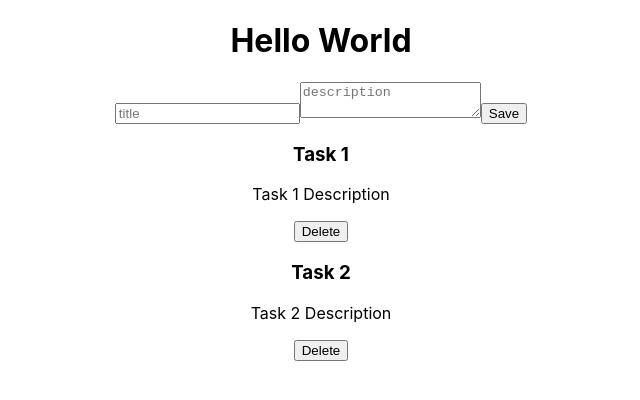
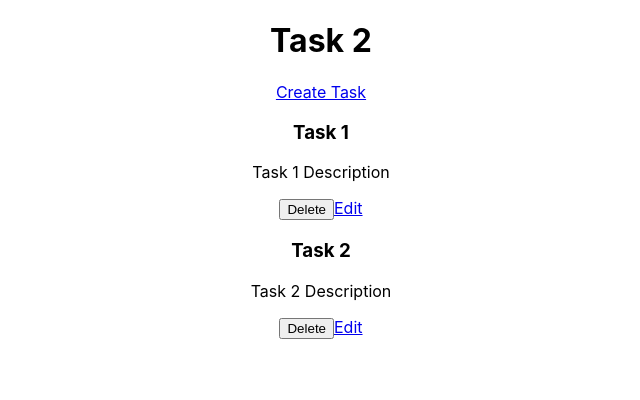
Before and after one commit to luck9217/Redux-React-Crud, a React (Create React App) app: page / in a window 1280 px wide. Shown: the top 400 px of the page, without its empty margins (319-959 px from the left). Built offline with nearby package versions, Linux system fonts and the light colour scheme.

Commit message:
feat:modifying edit crud

```diff
--- a/package.json
+++ b/package.json
@@ -10,6 +10,7 @@
     "react": "^18.2.0",
     "react-dom": "^18.2.0",
     "react-redux": "^8.0.2",
+    "react-router-dom": "^6.3.0",
     "react-scripts": "5.0.1",
     "redux": "^4.2.0",
     "uuid": "^8.3.2",
--- a/src/App.js
+++ b/src/App.js
@@ -1,15 +1,18 @@
-
 import "./App.css";
 import TasksForm from "./components/TasksForm";
 import TasksList from "./components/TasksList";
+import { BrowserRouter, Routes, Route } from "react-router-dom";
 
 function App() {
-
   return (
     <div className="App">
-      <h1>Hello World</h1>
-      <TasksForm />
-      <TasksList />
+      <BrowserRouter>
+        <Routes>
+          <Route path="/" element={<TasksList />} />
+          <Route path="/create-task" element={<TasksForm />} />
+          <Route path="/edit-task/:id" element={<TasksForm />} />
+        </Routes>
+      </BrowserRouter>
     </div>
   );
 }
--- a/src/components/TasksForm.js
+++ b/src/components/TasksForm.js
@@ -1,7 +1,8 @@
-import { useState } from "react";
-import { useDispatch } from "react-redux";
-import { addTask } from "../features/task/tasksSlice";
+import { useEffect, useState } from "react";
+import { useDispatch, useSelector } from "react-redux";
+import { addTask, editTask } from "../features/task/tasksSlice";
 import { v4 as uuid } from "uuid";
+import { useNavigate, useParams } from "react-router-dom";
 
 function TasksForm() {
   const [task, setTask] = useState({
@@ -9,6 +10,9 @@ function TasksForm() {
     description: "",
   });
   const dispatch = useDispatch();
+  const navigate = useNavigate();
+  const params = useParams();
+  const tasks = useSelector((state) => state.task);
 
   const handleChange = (e) => {
     setTask({ ...task, [e.target.name]: e.target.value });
@@ -16,25 +20,43 @@ function TasksForm() {
 
   const handleSubmit = (e) => {
     e.preventDefault();
+
+    if (params.id) {
+
+      dispatch(editTask({ ...task, id: params.id }));
+
+    } else {
+
       dispatch(
         addTask({
           ...task,
           id: uuid(),
         })
       );
+    }
+    navigate("/");
   };
+
+  useEffect(() => {
+    if (params.id) {
+      const foundTask = tasks.find((task) => task.id === params.id);
+      setTask(foundTask);
+    }
+  }, []);
 
   return (
     <form onSubmit={handleSubmit}>
       <input
         name="title"
         type="text"
+        value={task.title}
         placeholder="title"
         onChange={handleChange}
       />
       <textarea
         name="description"
         placeholder="description"
+        value={task.description}
         onChange={handleChange}
       ></textarea>
       <button>Save</button>
--- a/src/components/TasksList.js
+++ b/src/components/TasksList.js
@@ -1,27 +1,32 @@
 import { useDispatch, useSelector } from "react-redux";
+import { Link } from "react-router-dom";
 import { deleteTask } from "../features/task/tasksSlice";
-
 
 function TasksList() {
   const tasks = useSelector((state) => state.task);
-  const dispatch=useDispatch()
+  const dispatch = useDispatch();
 
-  const handleDelete =(id)=>{
-    dispatch(deleteTask(id))
-  }
+  const handleDelete = (id) => {
+    dispatch(deleteTask(id));
+  };
 
 
   return (
     <div>
+      <header>
+        <h1>Task {tasks.length}</h1>
+        <Link to="/create-task">Create Task</Link>
+      </header>
+
       {tasks?.map((task) => (
         <div key={task.id}>
           <h3>{task.title}</h3>
           <p>{task.description}</p>
-          <button onClick={()=>handleDelete(task.id)}>Delete</button>
+          <button onClick={() => handleDelete(task.id)}>Delete</button>
+          <Link to={`edit-task/${task.id}`}>Edit</Link>
         </div>
       ))}
     </div>
-
   );
 }
 
--- a/src/features/task/tasksSlice.js
+++ b/src/features/task/tasksSlice.js
@@ -23,12 +23,20 @@ export const tasksSlice = createSlice({
       state.push(action.payload);
     },
     deleteTask: (state, action) => {
-      const taskfound = state.find((task) => task.id === action.payload);
-      if (taskfound) {
-        state.splice(state.indexOf(taskfound), 1);
+      const foundTask = state.find((task) => task.id === action.payload);
+      if (foundTask) {
+        state.splice(state.indexOf(foundTask), 1);
+      }
+    },
+    editTask: (state, action) => {
+      const { id, title, description } = action.payload;
+      const foundTask = state.find((task) => task.id === id);
+      if (foundTask) {
+        foundTask.title = title;
+        foundTask.description = description;
       }
     },
   },
 });
-export const { addTask, deleteTask } = tasksSlice.actions;
+export const { addTask, deleteTask, editTask } = tasksSlice.actions;
 export default tasksSlice.reducer;
```
Also changed, not shown: 1 other file (tests, documents, lock files or other folders). Lines whose indentation alone changed are shown as unchanged.
